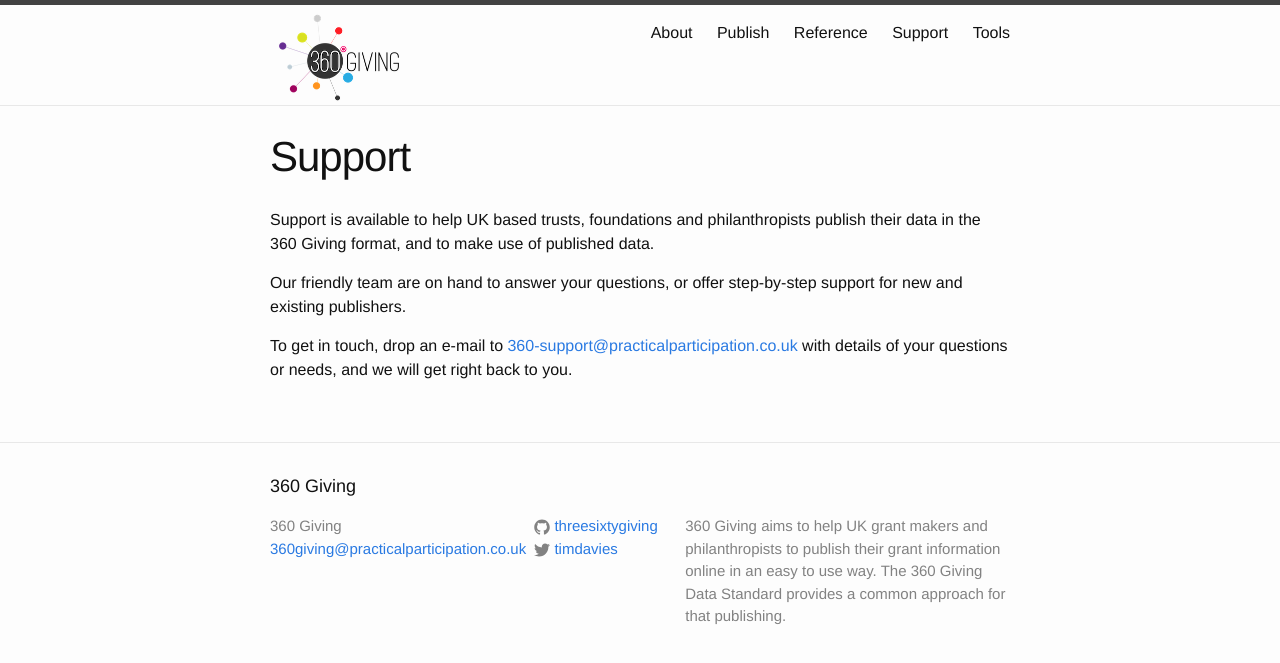
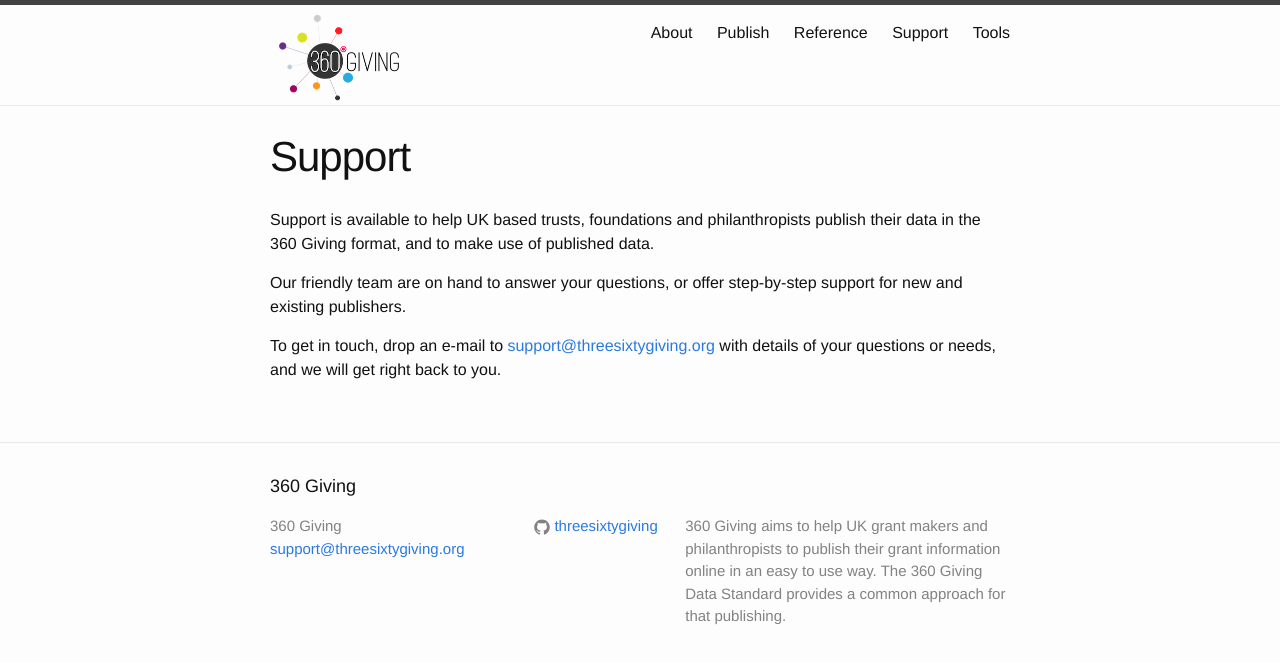
Before and after one commit to ThreeSixtyGiving/threesixtygiving.github.io, a Jekyll site: the page built from support.md, in a window 1280 px wide. Shown: the top 663 px of the page. Built offline with Jekyll 4.4.1, drawn with Linux system fonts in a browser that asks for light colours; nearby versions of some CDN libraries.

Commit message:
Updating support e-mail address

```diff
--- a/_config.yml
+++ b/_config.yml
@@ -1,11 +1,11 @@
 # Site settings
 title: 360 Giving
-email: 360giving@practicalparticipation.co.uk
+email: support@threesixtygiving.org
 description: > # this means to ignore newlines until "baseurl:"
   360 Giving aims to help UK grant makers and philanthropists to publish their grant information online in an easy to use way. The 360 Giving Data Standard provides a common approach for that publishing.
 baseurl: "" # the subpath of your site, e.g. /blog/
 url: "http://threesixtygiving.github.io" # the base hostname & protocol for your site
-twitter_username: timdavies
+twitter_username:
 github_username:  threesixtygiving
 
 # Build settings
--- a/support.md
+++ b/support.md
@@ -8,4 +8,4 @@ Support is available to help UK based trusts, foundations and philanthropists pu
 
 Our friendly team are on hand to answer your questions, or offer step-by-step support for new and existing publishers.
 
-To get in touch, drop an e-mail to <a href="mailto:360-support@practicalparticipation.co.uk">360-support@practicalparticipation.co.uk</a> with details of your questions or needs, and we will get right back to you.
+To get in touch, drop an e-mail to <a href="mailto:support@threesixtygiving.org">support@threesixtygiving.org</a> with details of your questions or needs, and we will get right back to you.
```
